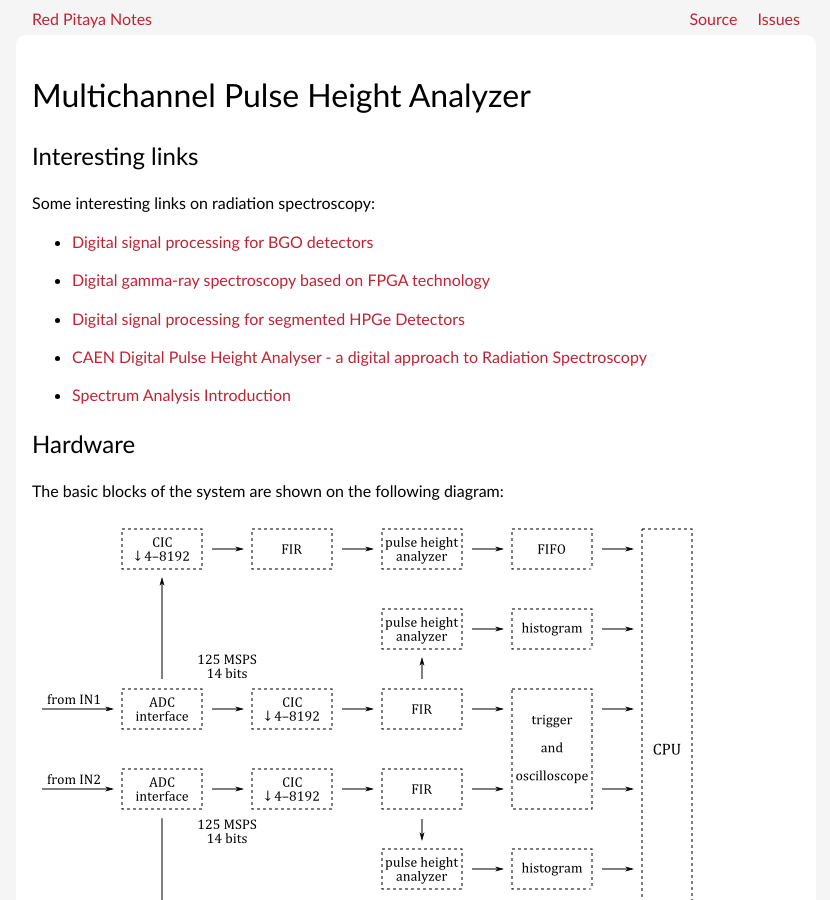
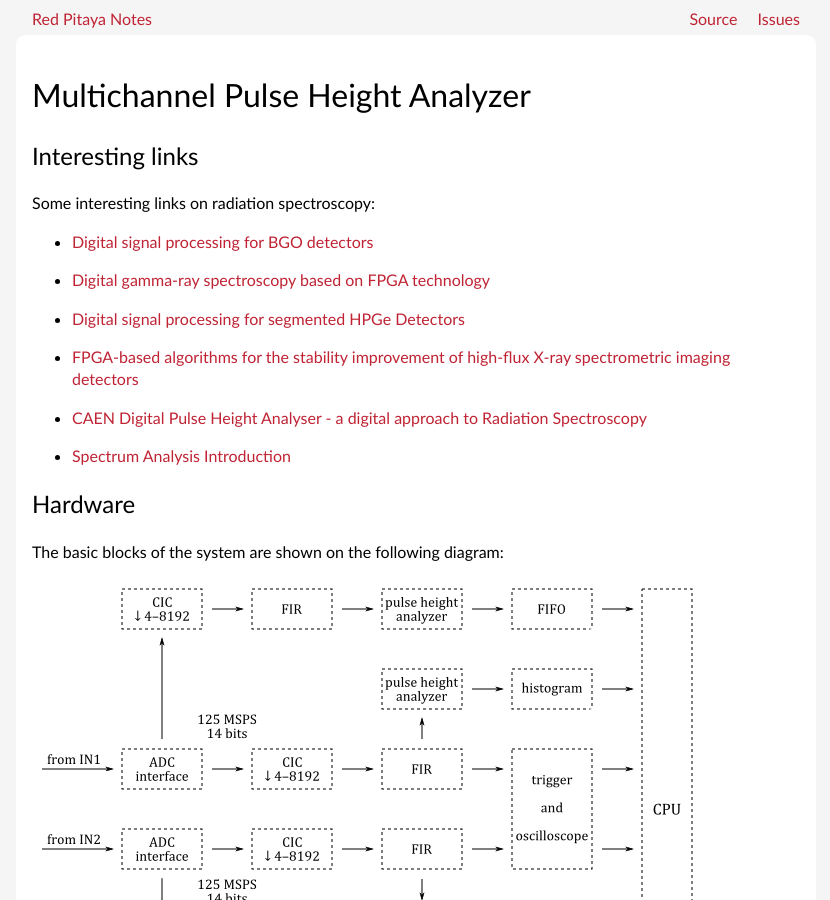
Before and after one commit to pavel-demin/red-pitaya-notes, a Jekyll site: the page built from mcpha.md, in a window 1280 px wide and 900 px high. Shown: the whole window, without its empty margins (224-1054 px from the left). Built offline with Jekyll 4.4.1, drawn with Linux system fonts in a browser that asks for light colours.

Commit message:
add more interesting links to mcpha

```diff
--- a/mcpha.md
+++ b/mcpha.md
@@ -14,6 +14,8 @@ Some interesting links on radiation spectroscopy:
  - [Digital gamma-ray spectroscopy based on FPGA technology](https://doi.org/10.1016/S0168-9002(01)01925-8)
 
  - [Digital signal processing for segmented HPGe Detectors](https://archiv.ub.uni-heidelberg.de/volltextserver/4991)
+
+ - [FPGA-based algorithms for the stability improvement of high-flux X-ray spectrometric imaging detectors](https://tel.archives-ouvertes.fr/tel-02096235)
 
  - [CAEN Digital Pulse Height Analyser - a digital approach to
 Radiation Spectroscopy](https://www.caen.it/documents/News/32/AN2508_Digital_Pulse_Height_Analyser.pdf)
```
